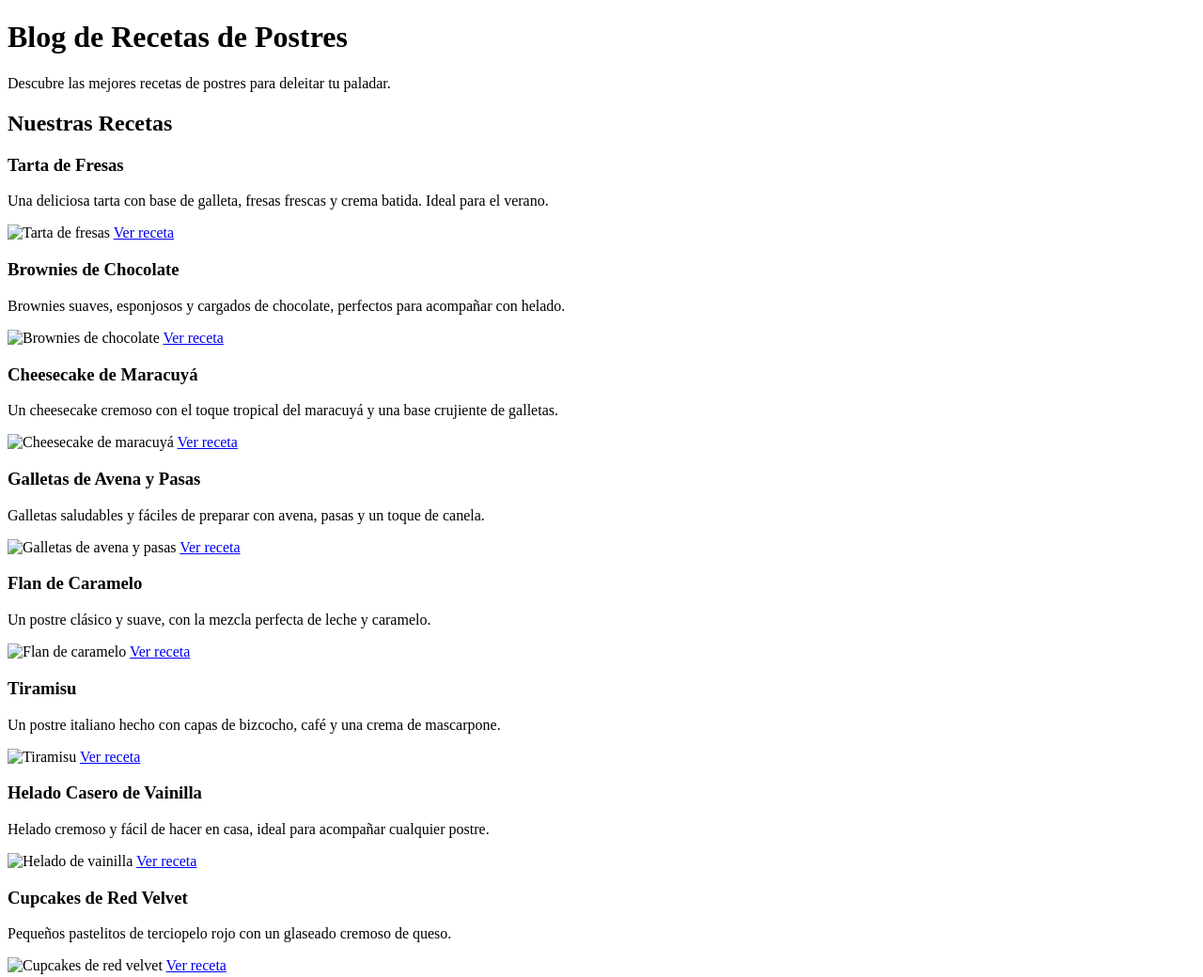
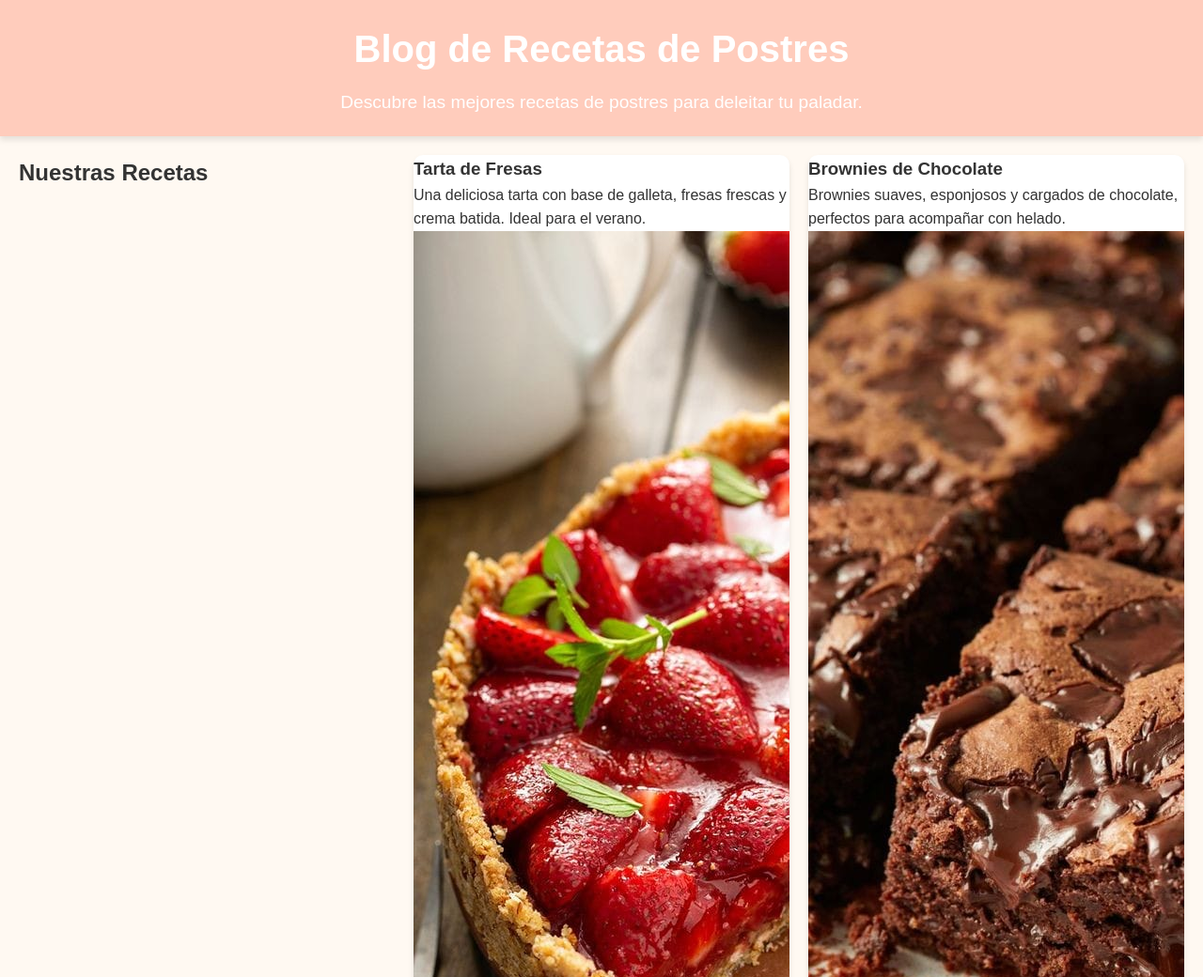
Before and after one commit to DianaSara/blog-recetas-postres, a plain HTML site: page Blog_Recetas/index.html in a window 1280 px wide. Shown: the top 1040 px of the page at 94% size. Drawn offline with Linux system fonts and the light colour scheme.

Commit message:
Eliminado el archivo style.scc, agregado styles.css y modificado index.html

```diff
--- a/Blog_Recetas/index.html
+++ b/Blog_Recetas/index.html
@@ -4,7 +4,7 @@
     <meta charset="UTF-8">
     <meta name="viewport" content="width=device-width, initial-scale=1.0">
     <title>Blog de Recetas de Postres</title>
-    <link rel="stylesheet" href="css/styles.css">
+    <link rel="stylesheet" href="../css/styles.css">
 </head>
 <body>
     <header>
@@ -18,56 +18,56 @@
             <article>
                 <h3>Tarta de Fresas</h3>
                 <p>Una deliciosa tarta con base de galleta, fresas frescas y crema batida. Ideal para el verano.</p>
-                <img src="images/tarta-fresas.jpg" alt="Tarta de fresas">
+                <img src="../images/tarta-fresas.jpg" alt="Tarta de fresas">
                 <a href="tarta-fresas.html" class="ver-receta">Ver receta</a>
             </article>
             <!-- Receta 2 -->
             <article>
                 <h3>Brownies de Chocolate</h3>
                 <p>Brownies suaves, esponjosos y cargados de chocolate, perfectos para acompañar con helado.</p>
-                <img src="images/brownies-chocolate.jpg" alt="Brownies de chocolate">
+                <img src="../images/brownies-chocolate.jpg" alt="Brownies de chocolate">
                 <a href="brownies-chocolate.html" class="ver-receta">Ver receta</a>
             </article>
             <!-- Receta 3 -->
             <article>
                 <h3>Cheesecake de Maracuyá</h3>
                 <p>Un cheesecake cremoso con el toque tropical del maracuyá y una base crujiente de galletas.</p>
-                <img src="images/cheesecake-maracuya.jpg" alt="Cheesecake de maracuyá">
+                <img src="../images/cheesecake-maracuya.jpg" alt="Cheesecake de maracuyá">
                 <a href="cheesecake-maracuya.html" class="ver-receta">Ver receta</a>
             </article>
             <!-- Receta 4 -->
             <article>
                 <h3>Galletas de Avena y Pasas</h3>
                 <p>Galletas saludables y fáciles de preparar con avena, pasas y un toque de canela.</p>
-                <img src="images/galletas-avena.jpg" alt="Galletas de avena y pasas">
+                <img src="../images/galletas-avena.jpg" alt="Galletas de avena y pasas">
                 <a href="galletas-avena.html" class="ver-receta">Ver receta</a>
             </article>
             <!-- Receta 5 -->
             <article>
                 <h3>Flan de Caramelo</h3>
                 <p>Un postre clásico y suave, con la mezcla perfecta de leche y caramelo.</p>
-                <img src="images/flan-caramelo.jpg" alt="Flan de caramelo">
+                <img src="../images/flan-caramelo.jpg" alt="Flan de caramelo">
                 <a href="flan-caramelo.html" class="ver-receta">Ver receta</a>
             </article>
             <!-- Receta 6 -->
             <article>
                 <h3>Tiramisu</h3>
                 <p>Un postre italiano hecho con capas de bizcocho, café y una crema de mascarpone.</p>
-                <img src="images/tiramisu.jpg" alt="Tiramisu">
+                <img src="../images/tiramisu.jpg" alt="Tiramisu">
                 <a href="tiramisu.html" class="ver-receta">Ver receta</a>
             </article>
             <!-- Receta 7 -->
             <article>
                 <h3>Helado Casero de Vainilla</h3>
                 <p>Helado cremoso y fácil de hacer en casa, ideal para acompañar cualquier postre.</p>
-                <img src="images/helado-vainilla.jpg" alt="Helado de vainilla">
+                <img src="../images/helado-vainilla.jpg" alt="Helado de vainilla">
                 <a href="helado-vainilla.html" class="ver-receta">Ver receta</a>
             </article>
             <!-- Receta 8 -->
             <article>
                 <h3>Cupcakes de Red Velvet</h3>
                 <p>Pequeños pastelitos de terciopelo rojo con un glaseado cremoso de queso.</p>
-                <img src="images/cupcakes-red-velvet.jpg" alt="Cupcakes de red velvet">
+                <img src="../images/cupcakes-red-velvet.jpg" alt="Cupcakes de red velvet">
                 <a href="cupcakes-red-velvet.html" class="ver-receta">Ver receta</a>
             </article>
         </section>
--- /dev/null
+++ b/css/styles.css
@@ -0,0 +1,68 @@
+/* Selector universal: Aplica estilos básicos a todos los elementos */
+* {
+    margin: 0;
+    padding: 0;
+    box-sizing: border-box;
+}
+
+/* General */
+body {
+    font-family: 'Arial', sans-serif;
+    line-height: 1.6;
+    color: #333;
+    background-color: #fff9f2;
+}
+
+/* Header */
+header {
+    background-color: #ffccbc;
+    color: #fff;
+    text-align: center;
+    padding: 20px 0;
+    box-shadow: 0 4px 6px rgba(0, 0, 0, 0.1);
+}
+
+header h1 {
+    font-size: 2.5rem;
+    margin-bottom: 10px;
+}
+
+header p {
+    font-size: 1.2rem;
+}
+
+/* Links */
+a {
+    color: #ff7043;
+    text-decoration: none;
+    transition: color 0.3s;
+}
+
+a:hover {
+    color: #e64a19;
+}
+
+/* Main Content */
+main {
+    padding: 20px;
+}
+
+section#recetas {
+    display: grid;
+    grid-template-columns: repeat(auto-fit, minmax(300px, 1fr));
+    gap: 20px;
+}
+
+/* Articles (Recetas) */
+article {
+    background-color: #fff;
+    border-radius: 10px;
+    box-shadow: 0 4px 6px rgba(0, 0, 0, 0.1);
+    overflow: hidden;
+    transition: transform 0.3s, box-shadow 0.3s;
+}
+
+article:hover {
+    transform: scale(1.05);
+    box-shadow: 0 8px 12px rgba(0, 0, 0, 0.15);
+}
```
Also changed, not shown: 1 other file.
